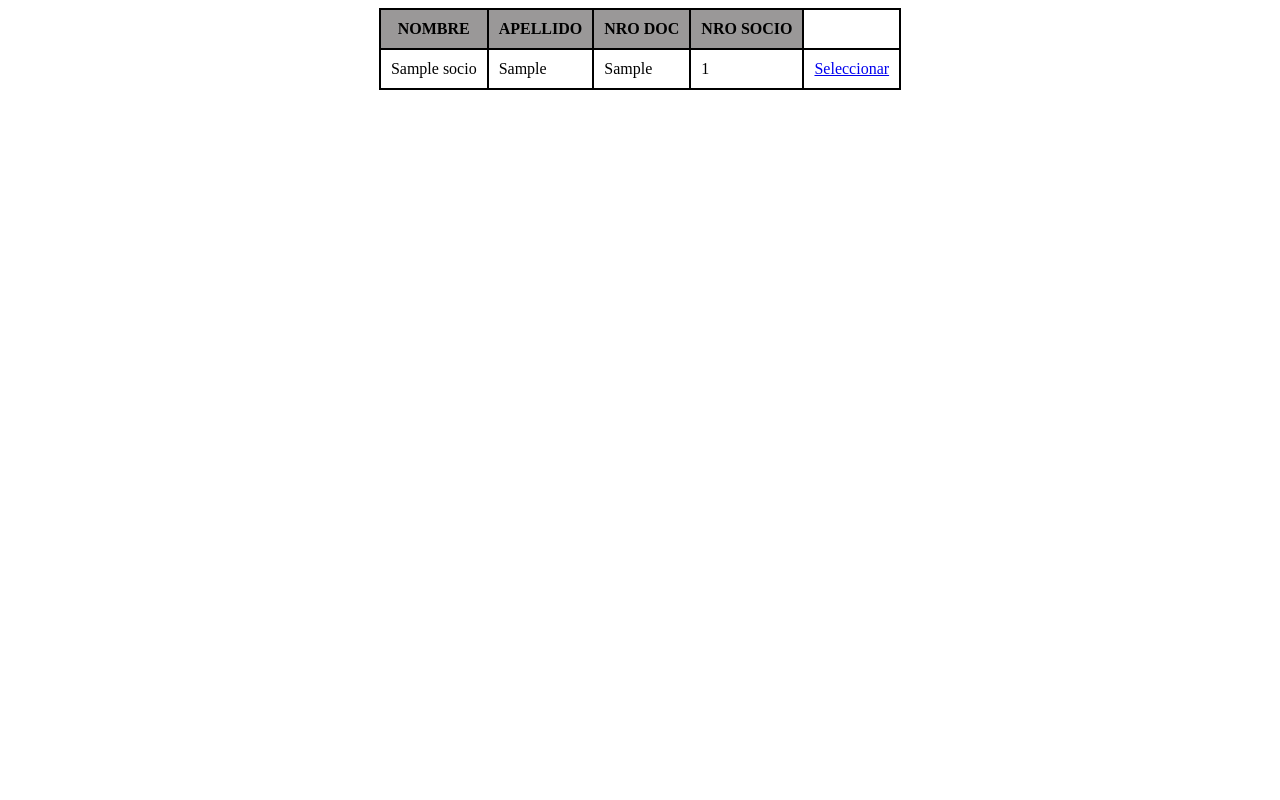
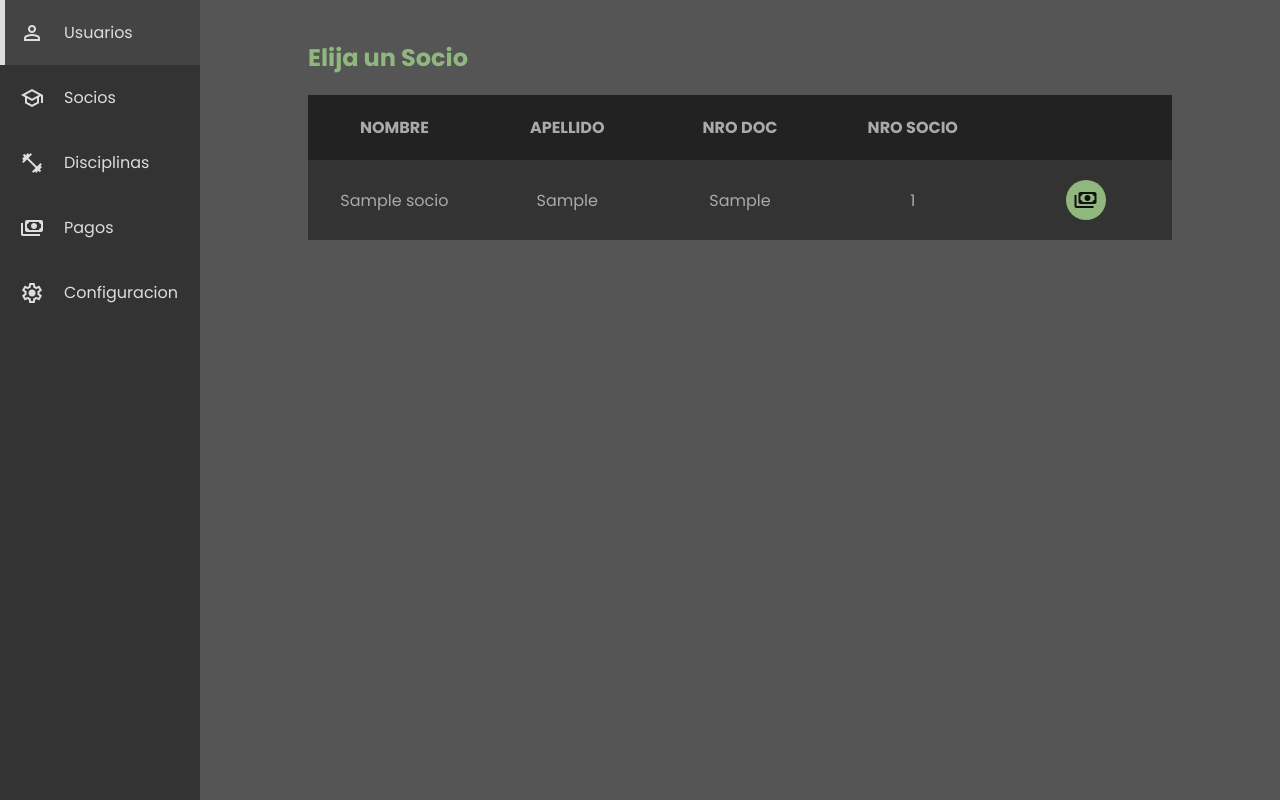
Before and after one commit to CamiloDiPaolo/Proyecto-de-Software, a Flask app: page /socios/ in a window 1280 px wide. Run offline with Flask 2, Linux system fonts and the light colour scheme; tables that the repository leaves empty hold one stand-in row (values such as "Sample post").

Commit message:
Añadiendo estilo

```diff
--- a/src/web/__init__.py
+++ b/src/web/__init__.py
@@ -8,7 +8,7 @@ def create_app():
     # Define home
     @app.route("/")
     def hello_world():
-        return "<p>Hello, World!</p>"
+        return render_template("admin.html")
 
     app.register_blueprint(pago_blueprint)
     app.register_blueprint(pagos_socios_blueprint)
--- a/src/web/controllers/pagos_socio.py
+++ b/src/web/controllers/pagos_socio.py
@@ -15,7 +15,7 @@ pagos_socios_blueprint = Blueprint("socios",__name__, url_prefix="/socios")
 @pagos_socios_blueprint.route("/")
 def socios():
     socios = get_all_docs_json(socio)
-    return render_template("socios.html",socios=socios)
+    return render_template("all_partners.html",socios=socios)
 
 @pagos_socios_blueprint.route("/<id_socio>")
 def pagos_socio(id_socio):
@@ -23,7 +23,4 @@ def pagos_socio(id_socio):
     result = db_session.query(pago).filter_by(id_socio = id_socio).all()
     for row in result:
        pagos_socio.append(row.json())
-    print("----------------------")
-    print(pagos_socio)
-    print("----------------------")
-    return render_template("pagos_socio.html",pagos_socio=pagos_socio,id_socio=id_socio)
+    return render_template("partner_payments.html",pagos_socio=pagos_socio,partner=get_doc_json(socio,id_socio))
--- /dev/null
+++ b/src/web/static/css/admin.css
@@ -0,0 +1,102 @@
+@import url("https://fonts.googleapis.com/css2?family=Poppins:wght@100;200;300;400;500;600;700&display=swap");
+
+:root {
+  --gris-oscuro-1: #111;
+  --gris-oscuro-2: #222;
+  --gris-oscuro-3: #333;
+  --gris-oscuro-4: #444;
+  --gris-oscuro-5: #555;
+
+  --gris-claro-1: #eee;
+  --gris-claro-2: #ddd;
+  --gris-claro-3: #ccc;
+  --gris-claro-4: #bbb;
+  --gris-claro-5: #aaa;
+
+  --acento-1: #90b77d;
+  --acento-1-suave: #90b77d99;
+
+  --acento-2: #8bbccc;
+  --acento-2-suave: #8bbccc99;
+
+  --alerta-1: #cd104d;
+  --alerta-1-suave: #cd104d99;
+}
+
+/* CONFIGURACION GENERAL */
+* {
+  font-family: "Poppins", sans-serif;
+  outline: none;
+}
+
+a,
+a:visited,
+a:active {
+  text-decoration: none;
+}
+
+table {
+  border-collapse: collapse;
+}
+
+body,
+html {
+  margin: 0;
+}
+ul {
+  list-style: none;
+  margin: 0;
+  padding: 0;
+}
+
+body {
+  display: flex;
+}
+
+/* BARRA DE NAVEGACION */
+.admin__nav {
+  width: 200px;
+  height: 100vh;
+  background-color: var(--gris-oscuro-3);
+}
+
+.admin__nav__link {
+  color: var(--gris-claro-2);
+  display: flex;
+  justify-content: flex-start;
+  align-items: center;
+  gap: 20px;
+  position: relative;
+  height: 100%;
+  padding: 20px;
+}
+
+.admin__nav__link::after {
+  content: "";
+  position: absolute;
+  top: 0;
+  left: 0;
+  height: 100%;
+  background-color: var(--gris-claro-2);
+}
+
+.admin__nav__link:hover::after {
+  width: 5px;
+}
+
+.admin__nav__link:hover {
+  cursor: pointer;
+  background-color: var(--gris-oscuro-4);
+}
+
+/* PANEL PRINCIPAL */
+.admin__main {
+  flex-grow: 1;
+  background-color: var(--gris-oscuro-5);
+  display: flex;
+  justify-content: center;
+  align-items: flex-start;
+  padding-top: 40px;
+}
+
+/* DISEÑO RESPONSIVE */
--- /dev/null
+++ b/src/web/static/css/admin_table.css
@@ -0,0 +1,105 @@
+.admin__panel {
+  display: flex;
+  flex-direction: column;
+  gap: 20px;
+  width: 80%;
+}
+
+.admin__panel__header {
+  display: flex;
+  justify-content: space-between;
+  align-items: center;
+}
+
+.admin__panel__header h2 {
+  color: var(--acento-1);
+  margin: 0;
+}
+
+.add__btn {
+  width: 60px;
+  height: 60px;
+  border-radius: 999px;
+  background-color: var(--acento-1);
+  border: none;
+  display: flex;
+  align-items: center;
+  justify-content: center;
+  font-size: 24px;
+  color: var(--gris-oscuro-1);
+}
+
+.add__btn:hover {
+  cursor: pointer;
+  background-color: var(--acento-1-suave);
+}
+.admin__table {
+  color: var(--gris-claro-5);
+}
+.admin__table__head {
+  background-color: var(--gris-oscuro-2);
+}
+
+.admin__table__body {
+  background-color: var(--gris-oscuro-3);
+}
+
+.admin__table__body td,
+.admin__table__head th {
+  padding: 20px;
+  text-align: center;
+  max-width: 100px;
+  min-width: 100px;
+  height: auto;
+  word-wrap: break-word;
+}
+
+.admin__table__actions {
+  display: flex;
+  justify-content: center;
+  gap: 10px;
+}
+.action__btn {
+  width: 40px;
+  height: 40px;
+  border-radius: 999px;
+  display: flex;
+  align-items: center;
+  justify-content: center;
+  border: none;
+  color: var(--gris-oscuro-1);
+}
+
+.delete__btn {
+  background-color: var(--alerta-1);
+}
+
+.delete__btn:hover {
+  background-color: var(--alerta-1-suave);
+  cursor: pointer;
+}
+
+.patch__btn {
+  background-color: var(--acento-2);
+}
+
+.patch__btn:hover {
+  background-color: var(--acento-2-suave);
+  cursor: pointer;
+}
+
+.select__btn {
+  border-radius: 90px;
+  background-color: var(--acento-1);
+  border: none;
+  display: flex;
+  align-items: center;
+  justify-content: center;
+  font-size: 24px;
+  color: var(--gris-oscuro-1);
+}
+
+.select__btn:hover {
+  cursor: pointer;
+  background-color: var(--acento-1-suave);
+}
--- a/src/web/static/css/pagos.css
+++ /dev/null
@@ -1,19 +0,0 @@
-table,
-th,
-td {
-  border: 2px solid black;
-  border-collapse: collapse;
-}
-table {
-  margin-left: auto;
-  margin-right: auto;
-}
-thead {
-  background-color: rgba(54, 50, 50, 0.5);
-}
-th {
-  padding: 10px;
-}
-td {
-  padding: 10px;
-}
--- /dev/null
+++ b/src/web/templates/admin.html
@@ -0,0 +1,62 @@
+<!DOCTYPE html>
+<html lang="en">
+  <head>
+    <meta charset="UTF-8" />
+    <meta http-equiv="X-UA-Compatible" content="IE=edge" />
+    <meta name="viewport" content="width=device-width, initial-scale=1.0" />
+    <link
+      rel="stylesheet"
+      href="https://fonts.googleapis.com/css2?family=Material+Symbols+Outlined:opsz,wght,FILL,GRAD@20..48,100..700,0..1,-50..200"
+    />
+    <link
+      rel="stylesheet"
+      href="{{ url_for('static', filename='css/admin.css') }}"
+    />
+    <link
+      rel="stylesheet"
+      href="{{ url_for('static', filename='css/admin_table.css') }}"
+    />
+    <link
+      rel="stylesheet"
+      href="{{ url_for('static', filename='css/admin_form.css') }}"
+    />
+    <title>Panel de administrador</title>
+  </head>
+  <body>
+    <nav class="admin__nav">
+      <ul class="admin__nav__links">
+        <li>
+          <a class="admin__nav__link" href="/admin/users"
+            ><span class="material-symbols-outlined"> person </span
+            ><span>Usuarios</span></a
+          >
+        </li>
+        <li>
+          <a class="admin__nav__link" href="/perAsoc/"
+            ><span class="material-symbols-outlined"> school </span
+            ><span> Socios </span>
+          </a>
+        </li>
+        <li>
+          <a class="admin__nav__link"
+            ><span class="material-symbols-outlined"> fitness_center </span
+            ><span>Disciplinas</span></a
+          >
+        </li>
+        <li>
+          <a class="admin__nav__link" href="/socios"
+            ><span class="material-symbols-outlined"> payments </span
+            ><span>Pagos</span></a
+          >
+        </li>
+        <li>
+          <a class="admin__nav__link"
+            ><span class="material-symbols-outlined"> settings </span
+            ><span>Configuracion</span></a
+          >
+        </li>
+      </ul>
+    </nav>
+    <main class="admin__main">{% block content %} {% endblock %}</main>
+  </body>
+</html>
--- /dev/null
+++ b/src/web/templates/all_partners.html
@@ -0,0 +1,36 @@
+{% extends "admin.html" %} {% block content %}
+<div class="admin__panel">
+  <div class="admin__panel__header">
+    <h2>Elija un Socio</h2>
+  </div>
+
+  <table class="admin__table">
+    <thead class="admin__table__head">
+      <tr>
+        <th>NOMBRE</th>
+        <th>APELLIDO</th>
+        <th>NRO DOC</th>
+        <th>NRO SOCIO</th>
+        <th></th>
+      </tr>
+    </thead>
+    <tbody class="admin__table__body">
+      {% for data in socios %}
+      <tr>
+        <td>{{data.nombre}}</td>
+        <td>{{data.apellido}}</td>
+        <td>{{data.nro_documento}}</td>
+        <td>{{data.nro_socio}}</td>
+        <td>
+          <div class="admin__table__actions">
+            <a class="add__btn action__btn" href="/socios/{{data.id}}"
+              ><span class="material-symbols-outlined"> payments </span>
+            </a>
+          </div>
+        </td>
+      </tr>
+      {% endfor %}
+    </tbody>
+  </table>
+</div>
+{% endblock %}
--- a/src/web/templates/index.html
+++ /dev/null
@@ -1,3 +0,0 @@
-{% for foos in foo %}
-      <p>{{foo}}</p>
-{% endfor %}
--- a/src/web/templates/list.html
+++ /dev/null
@@ -1,25 +0,0 @@
-<!DOCTYPE html>
-<html lang="en">
-  <head>
-    <meta charset="UTF-8" />
-    <meta http-equiv="X-UA-Compatible" content="IE=edge" />
-    <meta name="viewport" content="width=device-width, initial-scale=1.0" />
-    <link
-      rel="stylesheet"
-      href="{{ url_for('static', filename='css/pagos.css')}}"
-    />
-    <title>Pagos</title>
-  </head>
-  <body>
-    {% block body %} {% endblock %}
-    <table>
-      <thead>
-        {% block table_head %} {% endblock %}
-      </thead>
-      <tbody>
-        {% block table_body %} {% endblock %}
-      </tbody>
-    </table>
-  </body>
-  {% block scripts %} {% endblock %}
-</html>
--- a/src/web/templates/socios.html
+++ /dev/null
@@ -1,20 +0,0 @@
-{% extends "list.html" %} {% block table_head %}
-<tr>
-  <th>NOMBRE</th>
-  <th>APELLIDO</th>
-  <th>NRO DOC</th>
-  <th>NRO SOCIO</th>
-</tr>
-{% endblock %} {% block table_body %} {% for data in socios %}
-<tr>
-  <td>{{data.nombre}}</td>
-  <td>{{data.apellido}}</td>
-  <td>{{data.nro_documento}}</td>
-  <td>{{data.nro_socio}}</td>
-  <td>
-    <a href="/socios/{{data.id}}"><span>Seleccionar</span></a>
-  </td>
-</tr>
-{% endfor %} {% endblock %} {% block scripts %}
-<script src="{{ url_for('static', filename='js/socios.js') }}"></script>
-{% endblock %}
```
Also changed, not shown: src/web/templates/create_payment.html (+21 -28 lines), src/web/templates/pagos_socio.html (deleted, +0 -19 lines), src/web/templates/partner_payments.html (added, +33 -0 lines).
